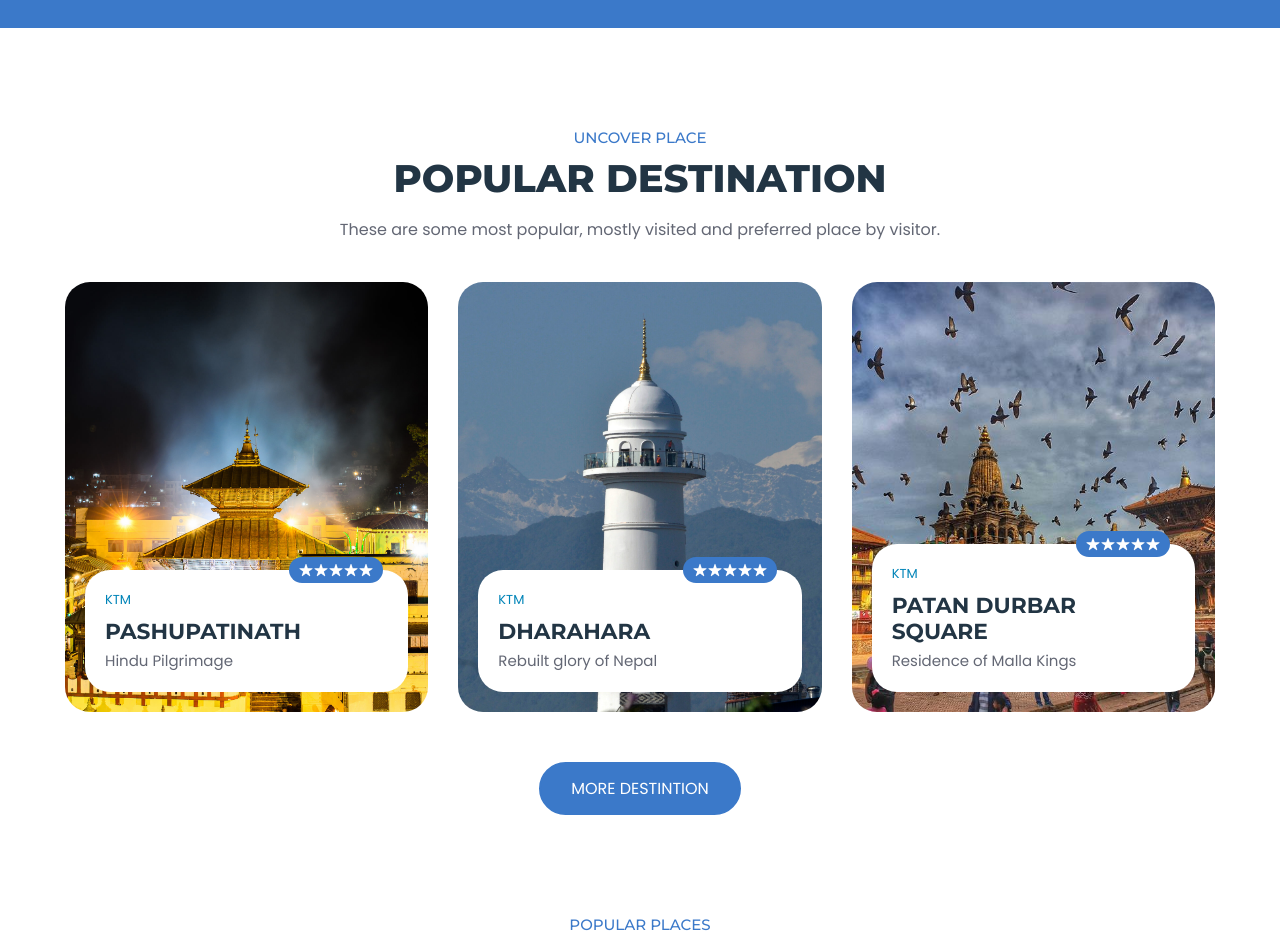
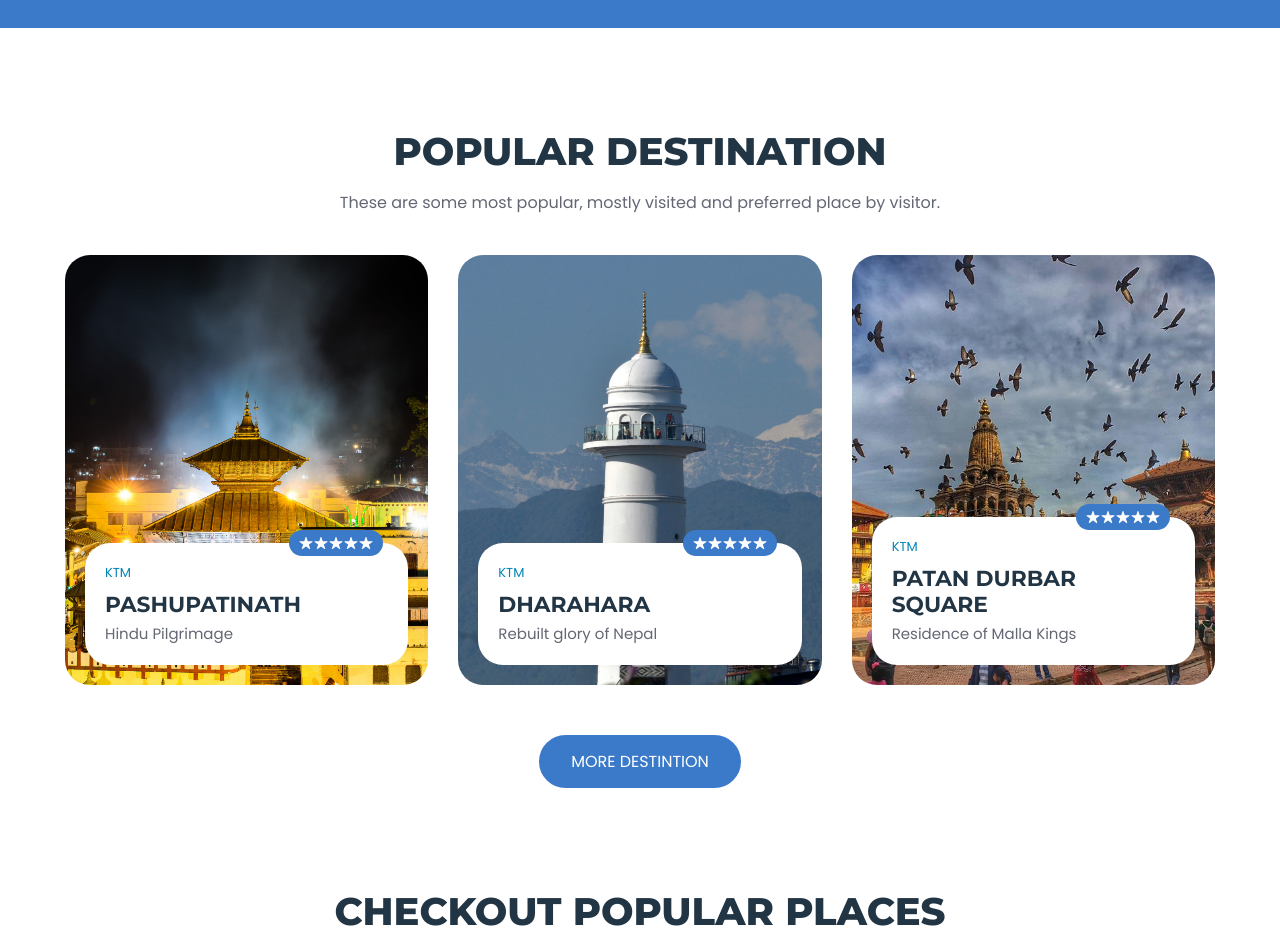
Before and after one commit to Abhishekshah02/Aarambha_hackathon, a plain HTML site: page index.html in a window 1280 px wide. Shown: the part 1060-1999 px from the top of the page. Drawn offline with nearby package versions, Linux system fonts and the light colour scheme.

Commit message:
update 9

```diff
--- a/index.html
+++ b/index.html
@@ -195,7 +195,7 @@
       <section class="popular" id="destination">
         <div class="container">
 
-          <p class="section-subtitle">Uncover place</p>
+
 
           <h2 class="h2 section-title">Popular destination</h2>
 
@@ -325,7 +325,7 @@
       <section class="explore" id="explore">
         <div class="container">
 
-          <p class="section-subtitle">Popular Places</p>
+
 
           <h2 class="h2 section-title">Checkout Popular Places</h2>
 
@@ -551,7 +551,7 @@
 
     <section class="gallery" id="gallery">
       <div class="container">
-        <p class="section-subtitle">Photo Gallery</p>
+
         <h2 class="h2 section-title">Photo's From Travellers</h2>
 
         <ul class="gallery-list">
```
